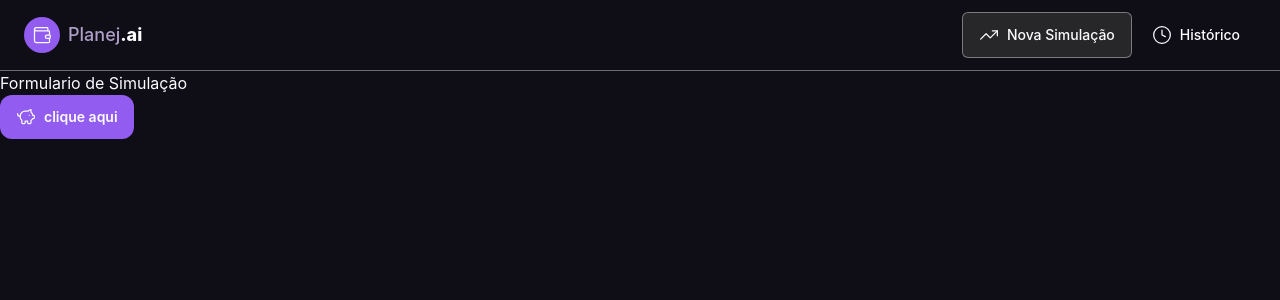
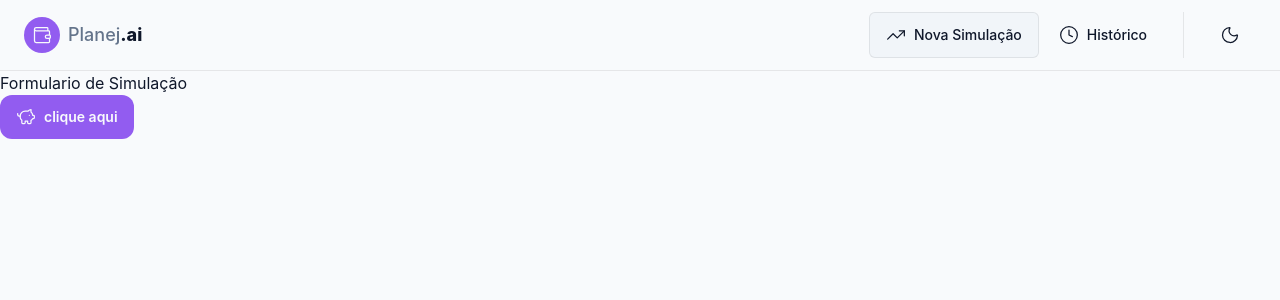
Before and after one commit to RenanFernandess/React-Tests, a React (Vite) app in the folder planejai/: page / in a window 1280 px wide. Shown: the top 300 px of the page. Built offline with nearby package versions, Linux system fonts and the light colour scheme.

Commit message:
Planejai - Feat: Adiciona a funcionalidade de trocar o tema da aplicação entre claro e escuro

```diff
--- a/planejai/src/App.tsx
+++ b/planejai/src/App.tsx
@@ -1,9 +1,12 @@
 import { RouterProvider } from "react-router-dom"
+import { ThemeProvider } from "./context/theme/ThemeProvider"
 import { router } from "./router"
 
 function App() {
   return (
-    <RouterProvider router={router} />
+    <ThemeProvider>
+      <RouterProvider router={router} />
+    </ThemeProvider>
   )
 }
 
--- a/planejai/src/components/shared/Button.tsx
+++ b/planejai/src/components/shared/Button.tsx
@@ -1,7 +1,7 @@
 import type { LucideIcon } from "lucide-react";
 
 interface ButtonProps extends React.ButtonHTMLAttributes<HTMLButtonElement> {
-  variant?: 'primary' | 'secondary' | 'gost';
+  variant?: 'primary' | 'secondary' | 'ghost';
   Icon?: LucideIcon;
   children?: React.ReactNode;
   className?: string;
@@ -12,7 +12,7 @@ const baseStyles = 'flex cursor-pointer items-center justify-center font-medium
 const variantStyles = {
   primary: 'bg-primary text-primary-foreground font-semibold rounded-xl',
   secondary: 'bg-secondary-button border border-border rounded-3xl',
-  gost: 'rounded-lg text-foreground',
+  ghost: 'rounded-lg text-foreground',
 }
 
 export function Button({ variant = 'primary', Icon, children, className, ...props }: ButtonProps) {
--- a/planejai/src/components/shared/Header.tsx
+++ b/planejai/src/components/shared/Header.tsx
@@ -1,9 +1,12 @@
-import { Clock, TrendingUp, Wallet } from "lucide-react";
+import { Clock, Moon, Sun, TrendingUp, Wallet } from "lucide-react";
 import { useNavigate } from "react-router-dom";
+import { useTheme } from "../../hooks/useTheme";
 import { Button } from "./Button";
+import { VerticalDivider } from "./VerticalDivider";
 
 export function Header() {
   const navigate = useNavigate();
+  const { theme, toggleTheme } = useTheme();
 
   return (
     <header className="border-b border-(--border) px-6 py-3">
@@ -27,12 +30,19 @@ export function Header() {
             <span className="hidden sm:inline">Nova Simulação</span>
           </Button>
           <Button
-            variant="gost"
+            variant="ghost"
             Icon={Clock}
             onClick={() => void navigate("/historico")}
           >
             <span className="hidden sm:inline">Histórico</span>
           </Button>
+          <VerticalDivider />
+          <Button
+            aria-label={`Alternar para o tema ${theme === 'light' ? 'escuro' : 'claro'}`}
+            variant="ghost"
+            Icon={theme === 'light' ? Moon : Sun}
+            onClick={toggleTheme}
+          />
         </div>
       </nav>
     </header>
--- /dev/null
+++ b/planejai/src/components/shared/VerticalDivider.tsx
@@ -0,0 +1,18 @@
+interface VerticalDividerProps {
+  spacing?: number;
+  className?: string;
+}
+
+export function VerticalDivider({ spacing = 16, className }: VerticalDividerProps) {
+
+  const styles = {
+    marginLeft: spacing,
+    marginRight: spacing,
+  }
+
+  return (
+    <div
+      style={styles}
+      className={'bg-border self-stretch w-px ' + className} />
+  )
+}
--- /dev/null
+++ b/planejai/src/context/theme/ThemeContext.tsx
@@ -0,0 +1,10 @@
+import { createContext } from "react";
+
+export type Theme = 'light' | 'dark';
+
+interface ThemeContextValue {
+  theme: Theme;
+  toggleTheme: () => void;
+}
+
+export const ThemeContext = createContext<ThemeContextValue | undefined>(undefined);
--- /dev/null
+++ b/planejai/src/context/theme/ThemeProvider.tsx
@@ -0,0 +1,26 @@
+import { useEffect, useState, type PropsWithChildren } from "react";
+import { ThemeContext, type Theme } from "./ThemeContext";
+
+export function ThemeProvider({ children }: PropsWithChildren) {
+  const [theme, setTheme] = useState<Theme>(() => {
+    const storedTheme = localStorage.getItem('theme') as Theme | null;
+    if (storedTheme) return storedTheme;
+    const prefersDark = window.matchMedia('(prefers-color-scheme: dark)').matches;
+    return prefersDark ? 'dark' : 'light';
+  });
+
+  useEffect(() => {
+    document.documentElement.setAttribute('data-theme', theme);
+    localStorage.setItem('theme', theme);
+  }, [theme]);
+
+  const toggleTheme = () => {
+    setTheme((prevTheme) => (prevTheme === 'light' ? 'dark' : 'light'));
+  }
+
+  return (
+    <ThemeContext.Provider value={{ theme, toggleTheme }}>
+      {children}
+    </ThemeContext.Provider>
+  );
+}
--- /dev/null
+++ b/planejai/src/hooks/useTheme.tsx
@@ -0,0 +1,10 @@
+import { useContext } from "react";
+import { ThemeContext } from "../context/theme/ThemeContext";
+
+export function useTheme() {
+  const context = useContext(ThemeContext);
+  if (!context) {
+    throw new Error('useTheme must be used within a ThemeProvider');
+  }
+  return context;
+}
```
